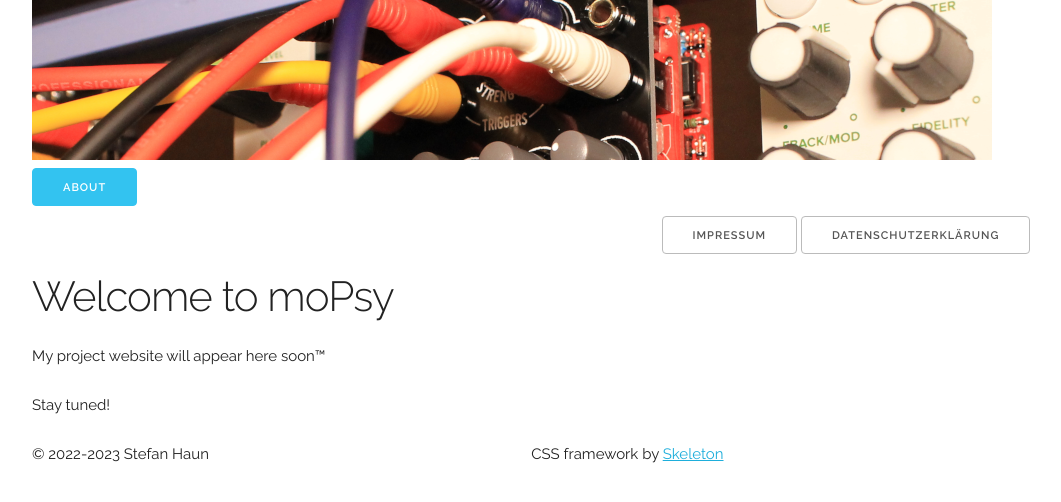
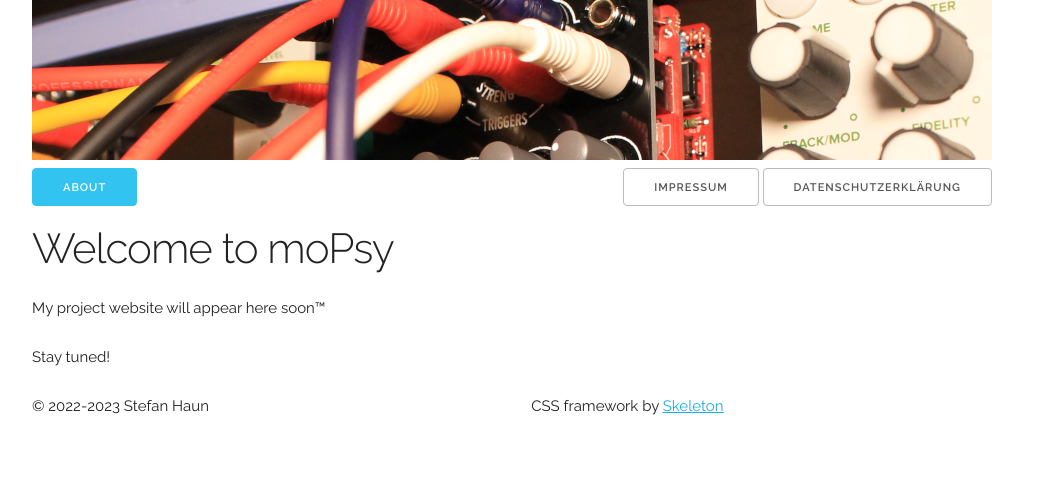
Before and after one commit to moPsy-project/mopsy-music.de, a Jekyll site: the page built from index.html, in a window 1280 px wide. Shown: the top 502 px of the page, without its empty margins (128-1189 px from the left). Built offline with Jekyll 4.4.1, drawn with Linux system fonts in a browser that asks for light colours.

Commit message:
:hammer: Tweak navbar layout

```diff
--- a/_layouts/frame.html
+++ b/_layouts/frame.html
@@ -43,12 +43,12 @@
 </header>
 
 <div id="navbar" class="row">
-  <div class="ten column">
+  <div class="one-half column">
   <nav>
     <a class="button {% unless page.nav %}button-primary{% endunless %}" href="{% link index.html %}">About</a>
   </nav>
   </div>
-  <div class="two column" style="text-align: right;">
+  <div class="one-half column" style="text-align: right;">
   <nav>
     <a class="button {% if page.nav=='impressum' %}button-primary{% endif %}" href="{% link impressum.md %}">Impressum</a>
     <a class="button {% if page.nav=='datenschutz' %}button-primary{% endif %}"" href="{% link datenschutz.md %}">Datenschutzerklärung</a>
```
